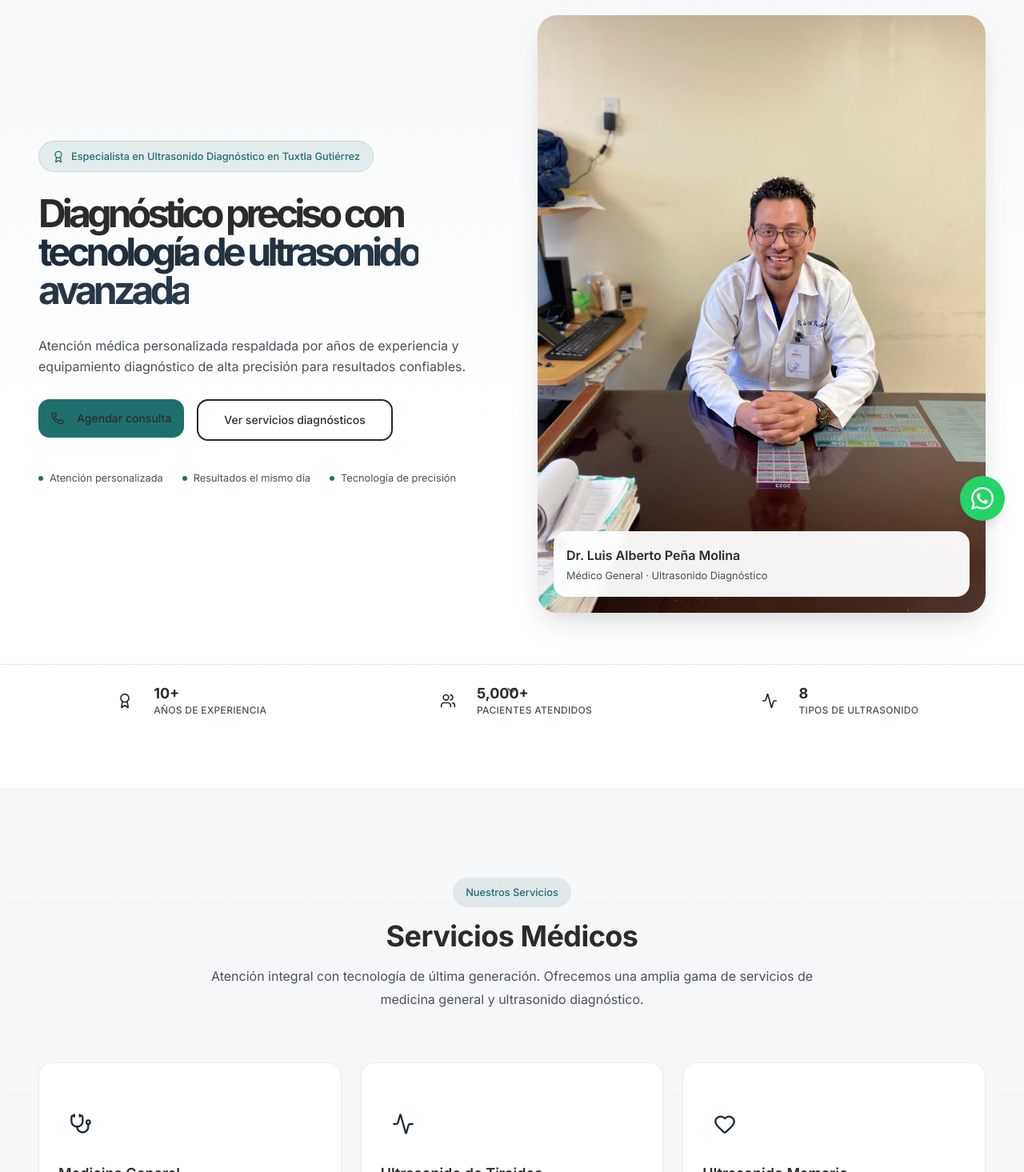
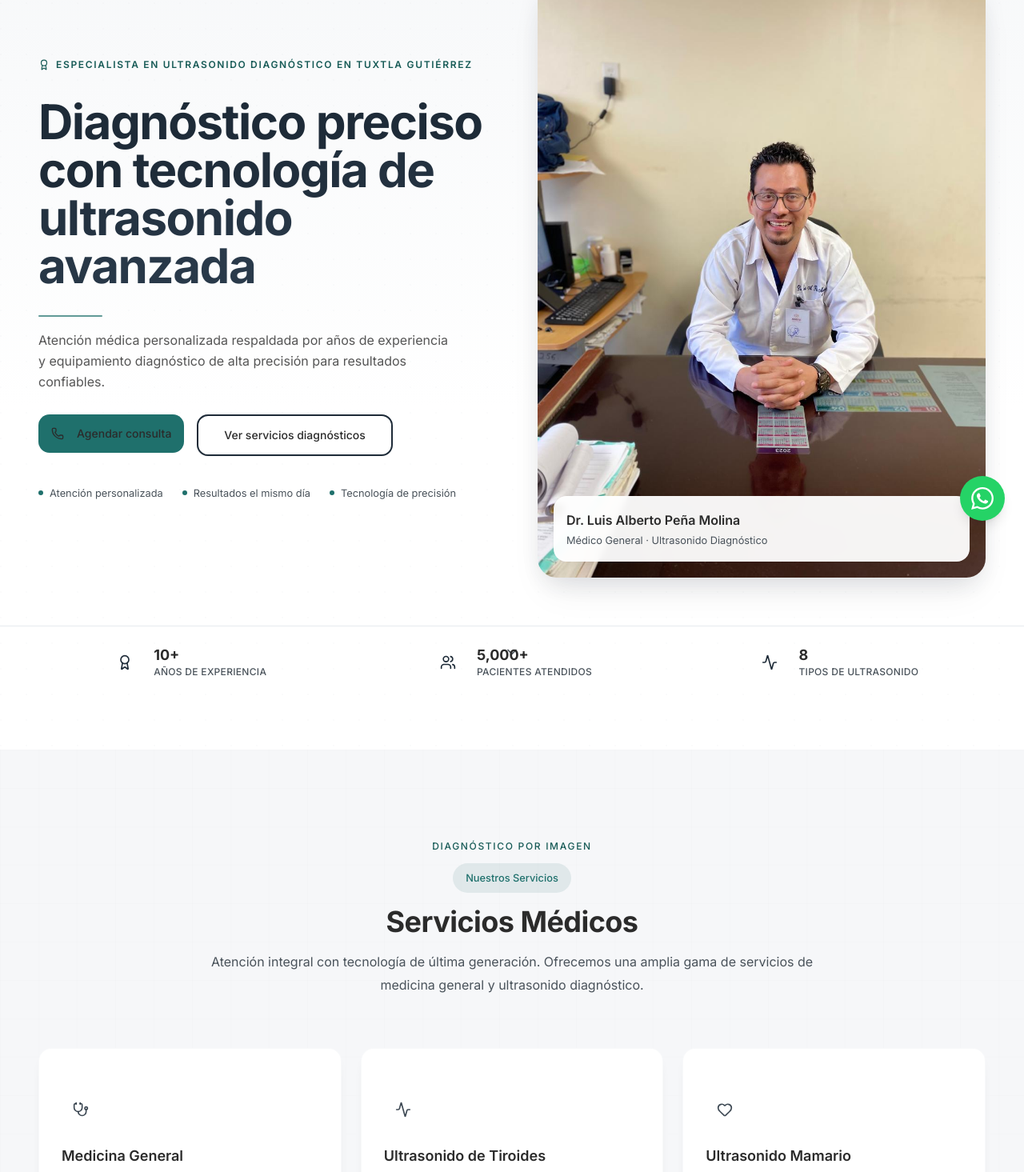
Before and after one commit to alfredpenha/dr-luis-pena-kimi, a React (Vite) app: page / in a window 1280 px wide. Shown: the part 125-1590 px from the top of the page at 80% size. Built offline with nearby package versions, Linux system fonts and the light colour scheme.

Commit message:
paquete de mejoras

```diff
--- a/src/components/sections/About.tsx
+++ b/src/components/sections/About.tsx
@@ -188,6 +188,12 @@ export function About() {
                 especialización en ultrasonido diagnóstico. Comprometido con brindar
                 atención médica de calidad con un enfoque humano y profesional.
               </p>
+              <blockquote className="border-l-2 border-[hsl(var(--jade))]/35 pl-4 md:pl-5">
+                <p className="text-base sm:text-lg font-medium text-[hsl(var(--jade-dark))] leading-relaxed">
+                  "Creo en escuchar primero al paciente y explicar cada hallazgo con
+                  claridad para que tome decisiones con confianza."
+                </p>
+              </blockquote>
               <p className="text-body text-[hsl(var(--warm-muted))] leading-relaxed">
                 Mi objetivo es proporcionar diagnósticos precisos y un trato cálido a
                 cada paciente, utilizando tecnología de vanguardia en ultrasonido para
--- a/src/components/sections/Hero.tsx
+++ b/src/components/sections/Hero.tsx
@@ -32,7 +32,7 @@ export function Hero() {
   return (
     <section
       id="inicio"
-      className="min-h-screen bg-gradient-hero pt-20 flex flex-col relative overflow-hidden"
+      className="min-h-[calc(100vh-5rem)] bg-gradient-hero pt-20 flex flex-col relative overflow-hidden"
     >
       {/* Subtle Background Pattern */}
       <div className="absolute inset-0 bg-pattern-dots opacity-40" />
@@ -42,9 +42,9 @@ export function Hero() {
       <div className="absolute bottom-1/4 -right-32 w-80 h-80 bg-[hsl(var(--navy))]/4 rounded-full blur-3xl" />
 
       {/* Main Hero Content */}
-      <div className="flex-1 flex items-center">
-        <div className="max-w-7xl mx-auto container-padding py-12 lg:py-16 relative z-10 w-full">
-          <div className="grid grid-cols-1 lg:grid-cols-2 gap-12 lg:gap-16 items-center">
+      <div className="min-h-[calc(100vh-5rem)] flex items-center justify-center">
+        <div className="max-w-7xl mx-auto container-padding py-8 lg:py-10 relative z-10 w-full">
+          <div className="grid grid-cols-1 lg:grid-cols-2 gap-12 lg:gap-16 items-center -translate-y-3 lg:-translate-y-5">
             {/* Text Content */}
             <div className="space-y-7">
               {/* Micro Badge */}
@@ -55,8 +55,8 @@ export function Hero() {
                     : 'opacity-0 translate-y-4'
                 }`}
               >
-                <span className="inline-flex items-center gap-2 px-4 py-2 bg-[hsl(var(--jade))]/10 text-[hsl(var(--jade))] text-small font-medium rounded-full border border-[hsl(var(--jade))]/15">
-                  <Award className="w-4 h-4" />
+                <span className="inline-flex items-center gap-2 text-[11px] sm:text-xs font-semibold uppercase tracking-[0.14em] text-[hsl(var(--jade-dark))]">
+                  <Award className="w-3.5 h-3.5" />
                   Especialista en Ultrasonido Diagnóstico en {siteConfig.location.city}
                 </span>
               </div>
@@ -69,11 +69,12 @@ export function Hero() {
                     : 'opacity-0 translate-y-6'
                 }`}
               >
-                <h1 className="text-2xl sm:text-3xl lg:text-5xl font-bold leading-tight -tracking-widest text-[hsl(var(--warm-text))]">
+                <h1 className="text-3xl sm:text-4xl lg:text-6xl font-extrabold leading-[1.05] tracking-tight text-[hsl(var(--navy))]">
                   Diagnóstico preciso con{' '}
                   <span className="text-gradient-navy">tecnología de ultrasonido avanzada</span>
                 </h1>
-                <p className="text-body-lg text-[hsl(var(--warm-muted))] max-w-xl leading-relaxed">
+                <div className="w-20 h-[2px] rounded-full bg-[hsl(var(--jade))]/70" />
+                <p className="text-body-lg text-[hsl(var(--warm-text))]/80 max-w-lg leading-relaxed">
                   Atención médica personalizada respaldada por años de experiencia
                   y equipamiento diagnóstico de alta precisión para resultados confiables.
                 </p>
--- a/src/components/sections/Services.tsx
+++ b/src/components/sections/Services.tsx
@@ -41,6 +41,9 @@ export function Services() {
               : 'opacity-0 translate-y-6'
           }`}
         >
+          <p className="text-caption uppercase tracking-[0.14em] text-[hsl(var(--jade-dark))] mb-3">
+            Diagnóstico por Imagen
+          </p>
           <span className="inline-block px-4 py-2 bg-[hsl(var(--jade))]/10 text-[hsl(var(--jade))] text-small font-medium rounded-full mb-4">
             Nuestros Servicios
           </span>
@@ -60,7 +63,7 @@ export function Services() {
             return (
               <Card
                 key={service.id}
-                className={`group bg-white border border-[hsl(var(--warm-border))] rounded-2xl overflow-hidden card-elevate ${
+                className={`group bg-white border border-[hsl(var(--warm-border))]/30 shadow-[0_8px_20px_-14px_rgba(30,42,56,0.24)] rounded-2xl overflow-hidden transition-all duration-200 ease-premium hover:-translate-y-1 hover:shadow-[0_14px_28px_-16px_rgba(30,42,56,0.28)] ${
                   isVisible
                     ? 'opacity-100 translate-y-0'
                     : 'opacity-0 translate-y-6'
@@ -69,10 +72,10 @@ export function Services() {
                   transitionDelay: isVisible ? `${index * 80}ms` : '0ms',
                 }}
               >
-                <CardContent className="p-6">
+                <CardContent className="p-7">
                   {/* Icon */}
-                  <div className="w-14 h-14 bg-[hsl(var(--navy))]/8 rounded-xl flex items-center justify-center mb-5 group-hover:bg-[hsl(var(--jade))] group-hover:scale-105 transition-all duration-300 ease-premium">
-                    <Icon className="w-7 h-7 text-[hsl(var(--navy))] group-hover:text-white transition-colors duration-300" />
+                  <div className="w-12 h-12 bg-[hsl(var(--navy))]/6 rounded-lg flex items-center justify-center mb-5 group-hover:bg-[hsl(var(--jade))]/12 transition-all duration-200 ease-premium">
+                    <Icon className="w-5 h-5 text-[hsl(var(--navy))]/85 group-hover:text-[hsl(var(--jade-dark))] transition-colors duration-200" />
                   </div>
 
                   {/* Content */}
```
